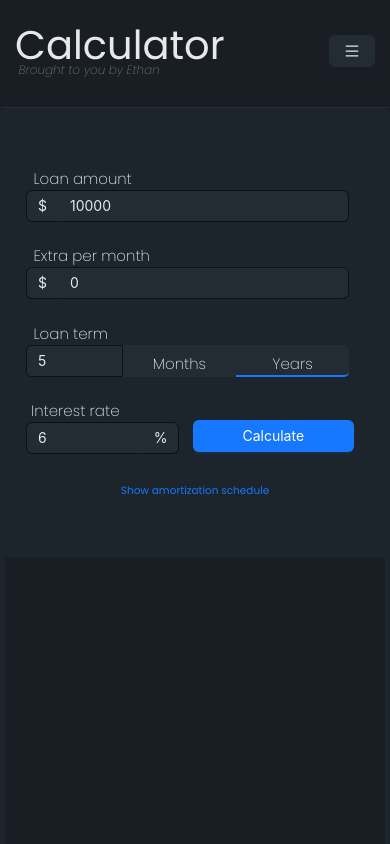
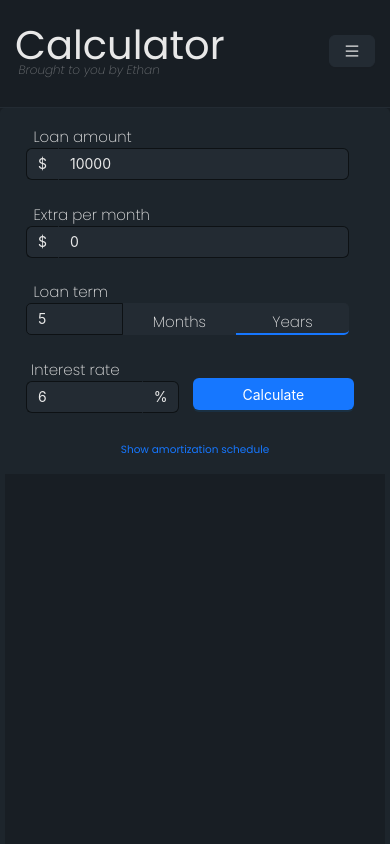
Before and after one commit to ethanshealey/next-calculator, a Next.js app: page /loan in a window 390 px wide. Shown: the top 844 px of the page. Built offline with nearby package versions, Linux system fonts and the light colour scheme.

Commit message:
testing fix for loan UI

```diff
--- a/src/styles/Loan.scss
+++ b/src/styles/Loan.scss
@@ -213,7 +213,7 @@
     }
     #loan-output-panel {
         margin-top: -150px !important;
-        height: 1000px !important;
+        height: 10000px !important;
     }
     // #loan-wrapper {
     //     padding: 0 !important;
```
